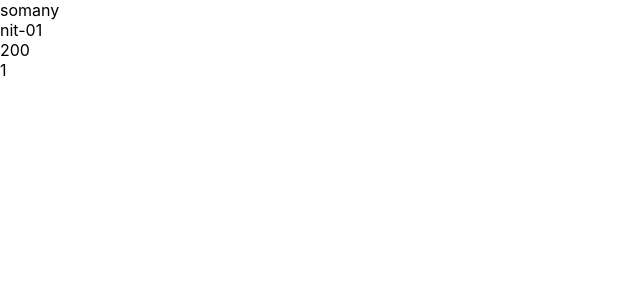
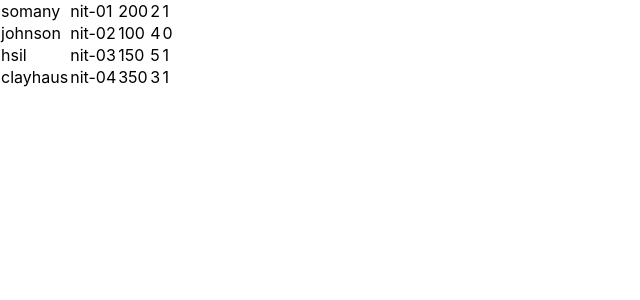
Before and after one commit to Kim-React/ReactTrnApp, a React (Create React App) app in the folder reacttrainapp/: page / in a window 1280 px wide. Shown: the top 300 px of the page, without its empty margins (0-640 px from the left). Built offline with nearby package versions, Linux system fonts and the light colour scheme.

Commit message:
5listoftiles

```diff
--- a/reacttrainapp/src/TileList.js
+++ b/reacttrainapp/src/TileList.js
@@ -3,21 +3,29 @@ import React from 'react';
 
 class TileList extends React.Component{
 
-    state  = {
-        tile:{name:"somany",model:"nit-01",price:200,rating:2,"status":1}
-    }
+    state={
+        tiles:[
+          {"name":"somany","model":"nit-01","price":200,"rating":2,"image":"tile1.jpg","status":1,"Id":1},
+          {"name":"johnson","model":"nit-02","price":100,"rating":4,"image":"tile2.jpg","status":0,"Id":2},
+          {"name":"hsil","model":"nit-03","price":150,"rating":5,"image":"tile3.jpg","status":1,"Id":3},
+          {"name":"clayhaus","model":"nit-04","price":350,"rating":3,"image":"tile4.jpg","status":1,"Id":4},
+        ]
+      }
+
     render(){
-        return (<div> <div>
-            {this.state.tile.name}</div>
-            <div>
-            {this.state.tile.model}
-            </div>
-            <div>
-            {this.state.tile.price}
-            </div>
-            <div>
-            {this.state.tile.status}
-            </div>
+        return (<div>
+            {this.state.tiles.map((tile,index)=> {
+           return (
+              <tr key={index}>
+              <td>{tile.name}</td>
+              <td>{tile.model}</td>
+              <td>{tile.price}</td>
+              <td>{tile.rating}</td>
+              <td>{tile.status}</td>
+              </tr>
+            );
+          })}
+
        </div>);
     }
 
```
